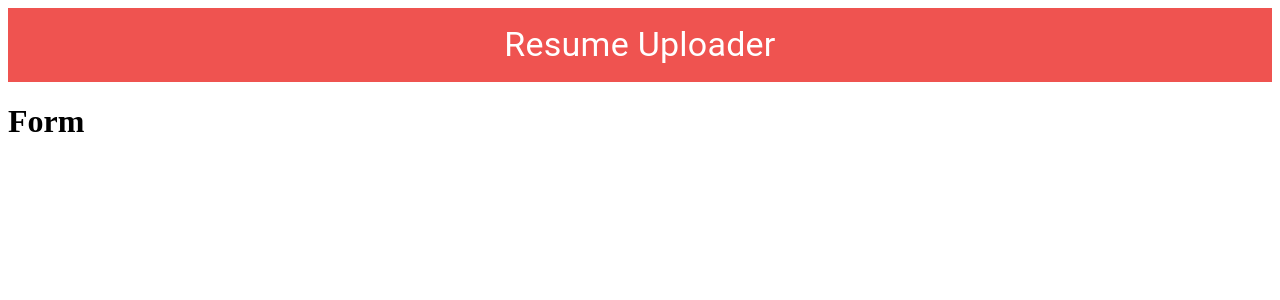
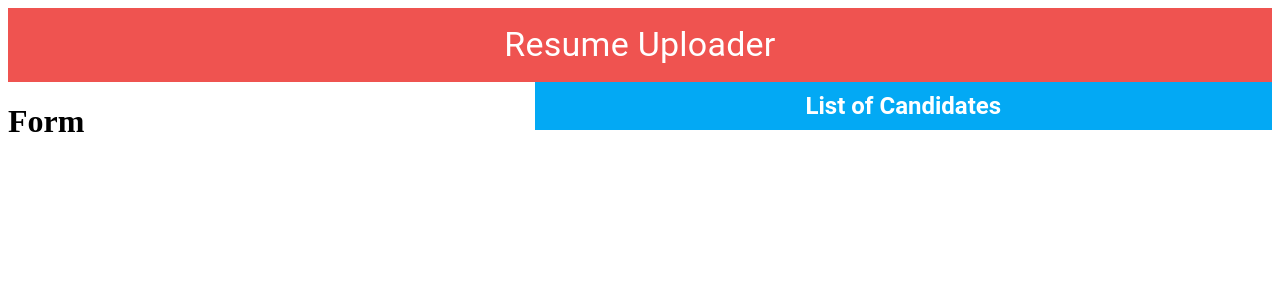
Before and after one commit to akankshakriti09/ResumeUploader, a React (Create React App) app: page / in a window 1280 px wide. Shown: the top 300 px of the page. Built offline with nearby package versions, Linux system fonts and the light colour scheme.

Commit message:
commited

```diff
--- a/src/App.js
+++ b/src/App.js
@@ -15,7 +15,14 @@ function App() {
           <h1>Form</h1>
         </Grid>
         <Grid item xs={7}>
-          <Box></Box>
+          <Box display="flex" justifyContent="center" sx={{
+            backgroundColor: "info.light", padding: 1
+          }}>
+            <Typography variant="h5" component="div" sx={{
+              fontWeight: "bold", color:"white" }}>
+                List of Candidates
+              </Typography>
+          </Box>
         </Grid>
       </Grid>
     </>
```
